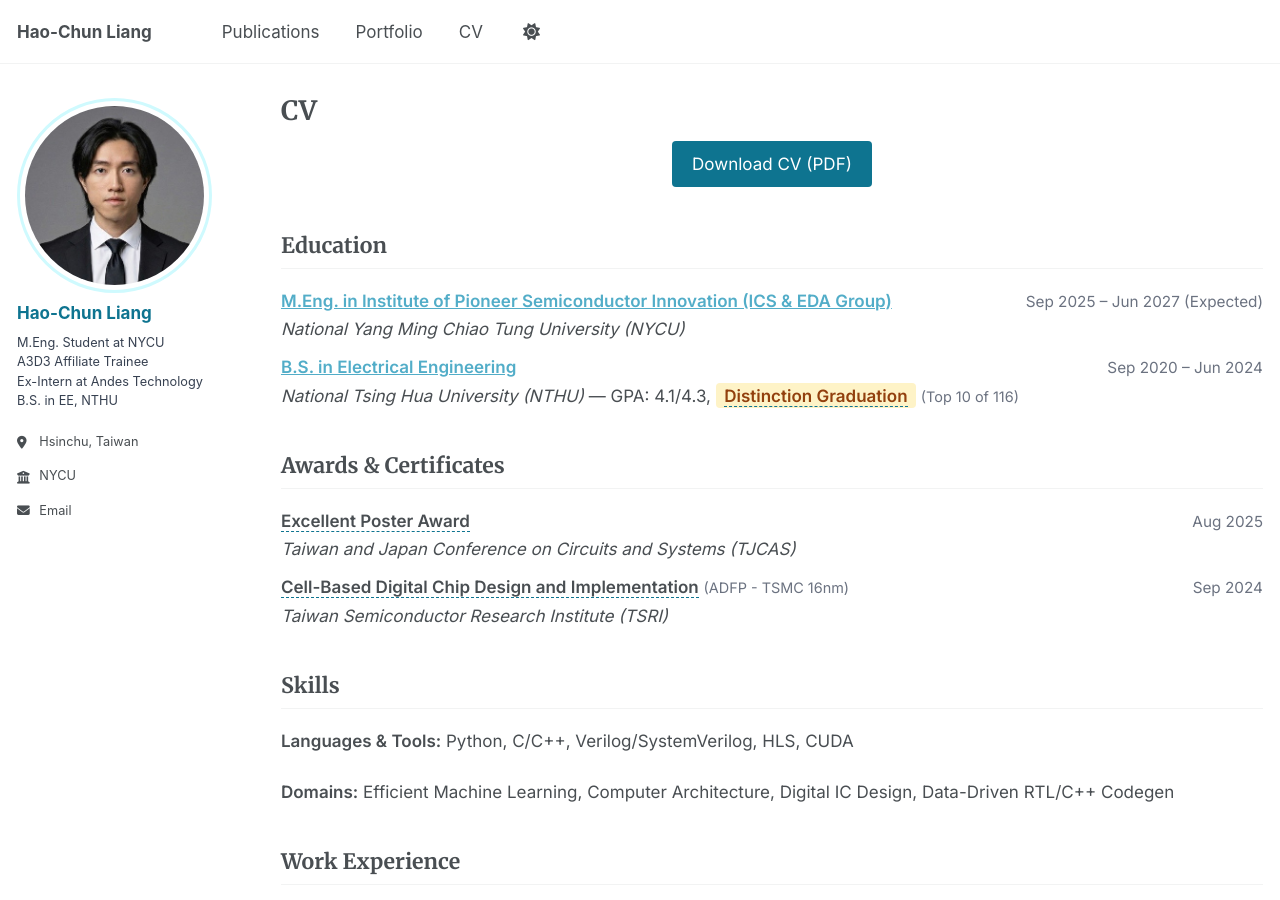
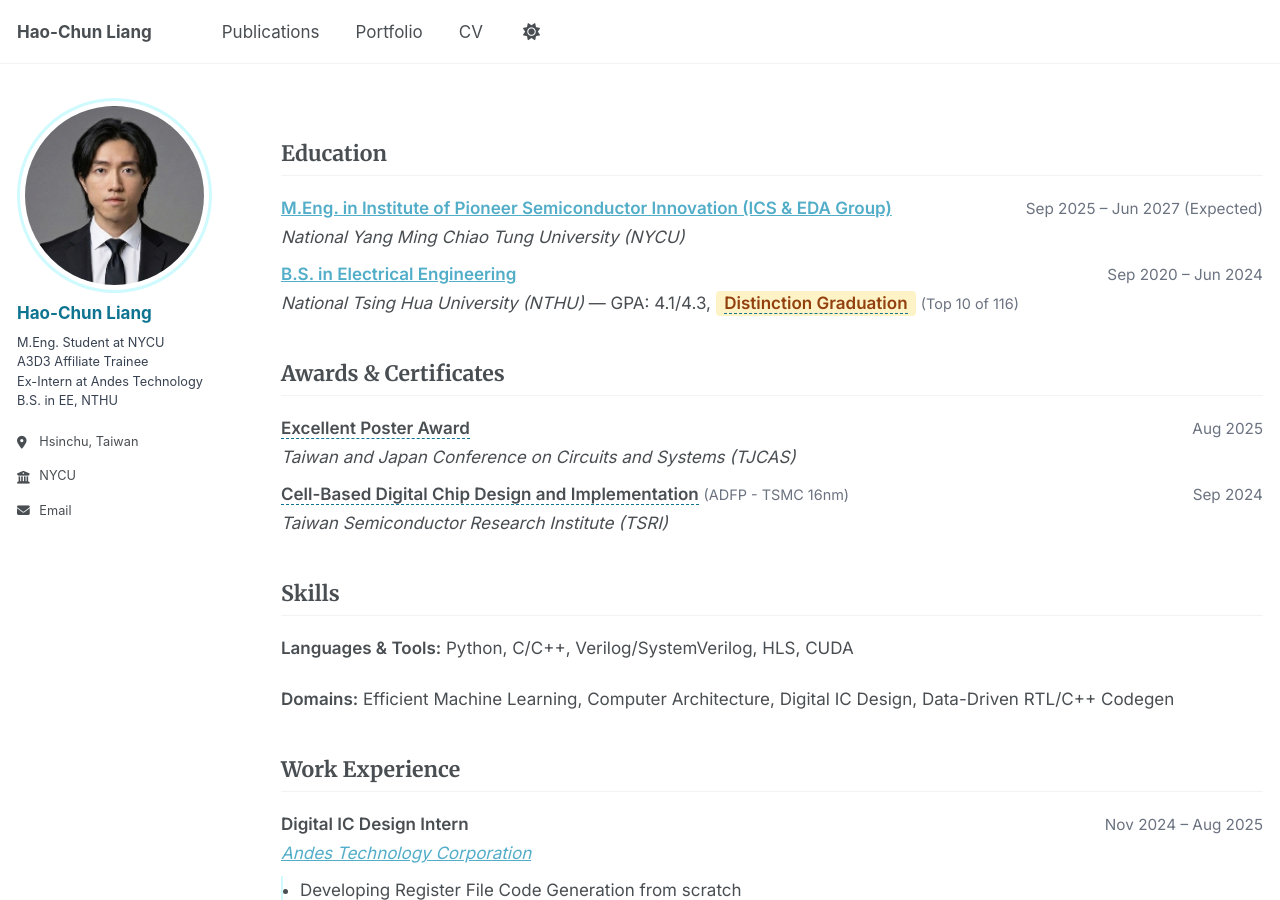
Before and after one commit to noyaboy/noyaboy.github.io, a Jekyll site: the page built from _pages/cv.md, in a window 1280 px wide and 900 px high. Built offline with Jekyll 4.4.1, drawn with Linux system fonts in a browser that asks for light colours; a script that is not in the unit is left out.

Commit message:
Remove CV title, move Download CV to bottom
🤖 Generated with [Claude Code](https://claude.com/claude-code)

Co-Authored-By: Claude <noreply@anthropic.com>

```diff
--- a/_pages/cv.md
+++ b/_pages/cv.md
@@ -1,6 +1,6 @@
 ---
 layout: archive
-title: "CV"
+title: ""
 permalink: /cv/
 author_profile: true
 redirect_from:
@@ -9,9 +9,6 @@ redirect_from:
 
 {% include base_path %}
 
-<div class="cv-header">
-  <a href="/files/resume.pdf" class="pub-button cv-download-btn">Download CV (PDF)</a>
-</div>
 <div class="cv-section">
 <h2>Education</h2>
 
@@ -159,3 +156,7 @@ document.addEventListener('keydown', function(e) {
 <p style="text-align: center; margin-top: 1em;"><a href="/publications/" class="pub-button">View All Publications</a></p>
 
 </div>
+
+<div class="cv-header" style="justify-content: center; margin-top: 2em;">
+  <a href="/files/resume.pdf" class="pub-button cv-download-btn">Download CV (PDF)</a>
+</div>
```
